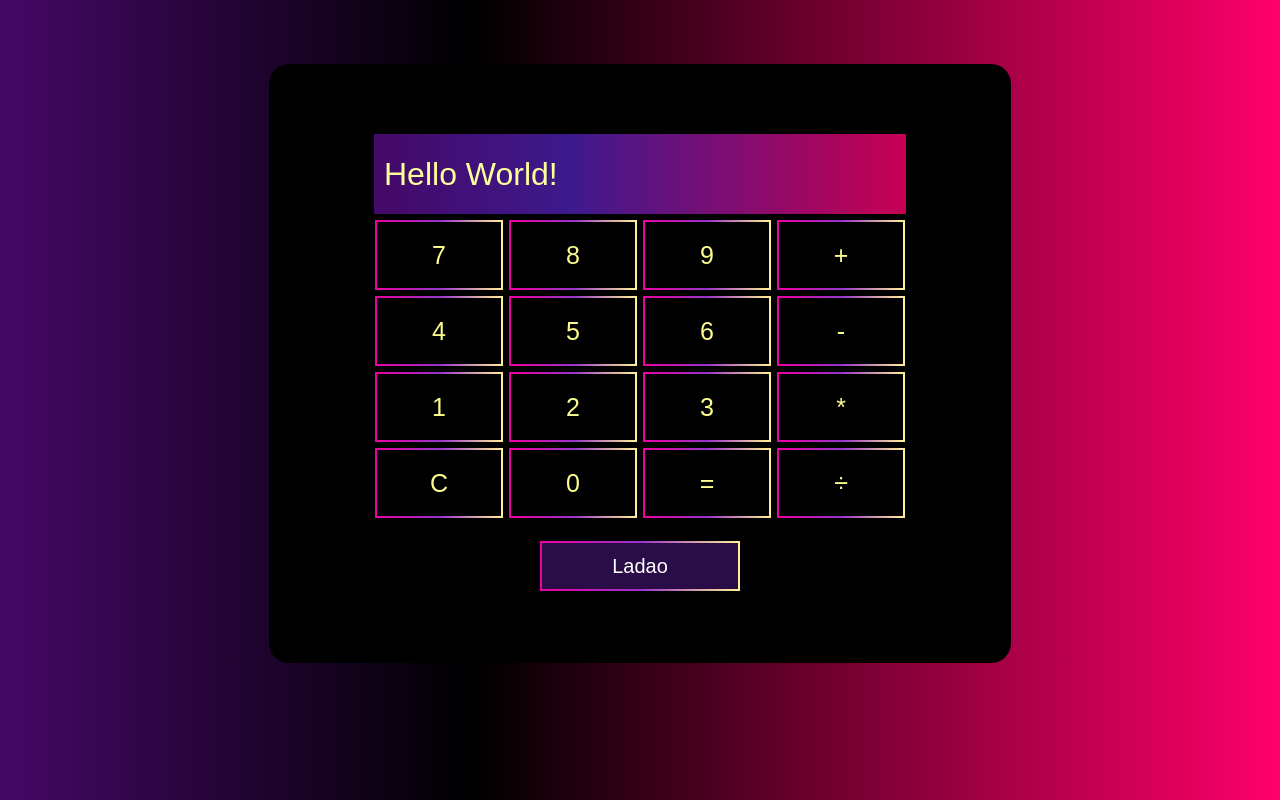
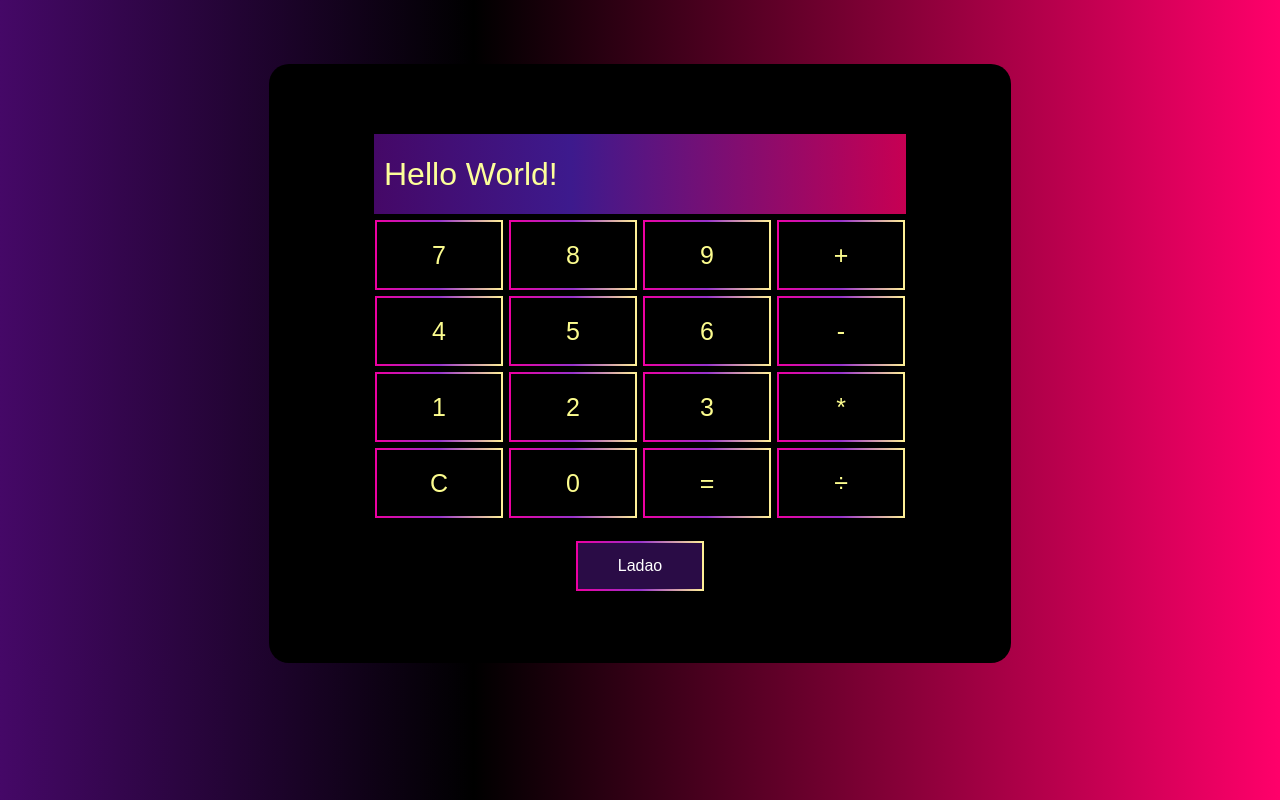
Before and after one commit to LorreaLadao/React-my-calculator, a React (Create React App) app: page / in a window 1280 px wide. Built offline with nearby package versions, Linux system fonts and the light colour scheme.

Commit message:
Update App.css

```diff
--- a/src/App.css
+++ b/src/App.css
@@ -20,7 +20,8 @@ body {
   padding: 10px;
   line-height: 60px;
   text-align: left;
-  background: linear-gradient(90deg, rgba(69, 8, 103, 1) 0%, rgb(61, 26, 141) 37%, rgb(199, 0, 83) 100%);  font-size: 2em;
+  background: linear-gradient(90deg, rgba(69, 8, 103, 1) 0%, rgb(61, 26, 141) 37%, rgb(199, 0, 83) 100%);
+  font-size: 2rem;
   color: rgb(253, 255, 154);
   margin: auto;
   margin-top: 3%;
@@ -44,8 +45,8 @@ body {
 
 button {
   height: 50px;
-  width: 200px;
-  font-size: 20px;
+  width: 20%;
+  font-size: 1rem;
   background-color: rgb(42, 12, 70);
   color: white;
   border-image: linear-gradient(to right, rgb(237, 0, 162), darkorchid, rgb(255, 241, 150)) 1;
```
